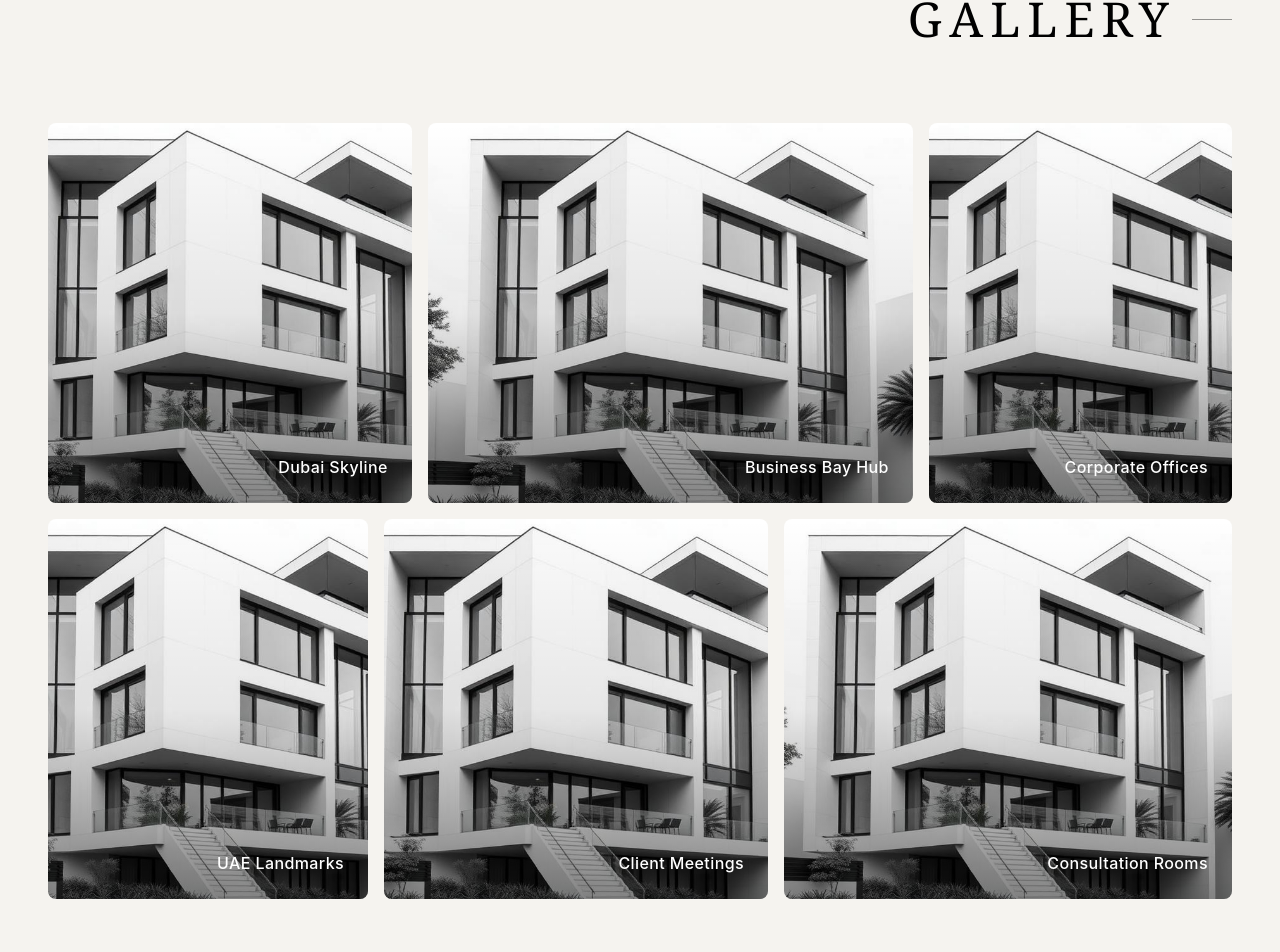
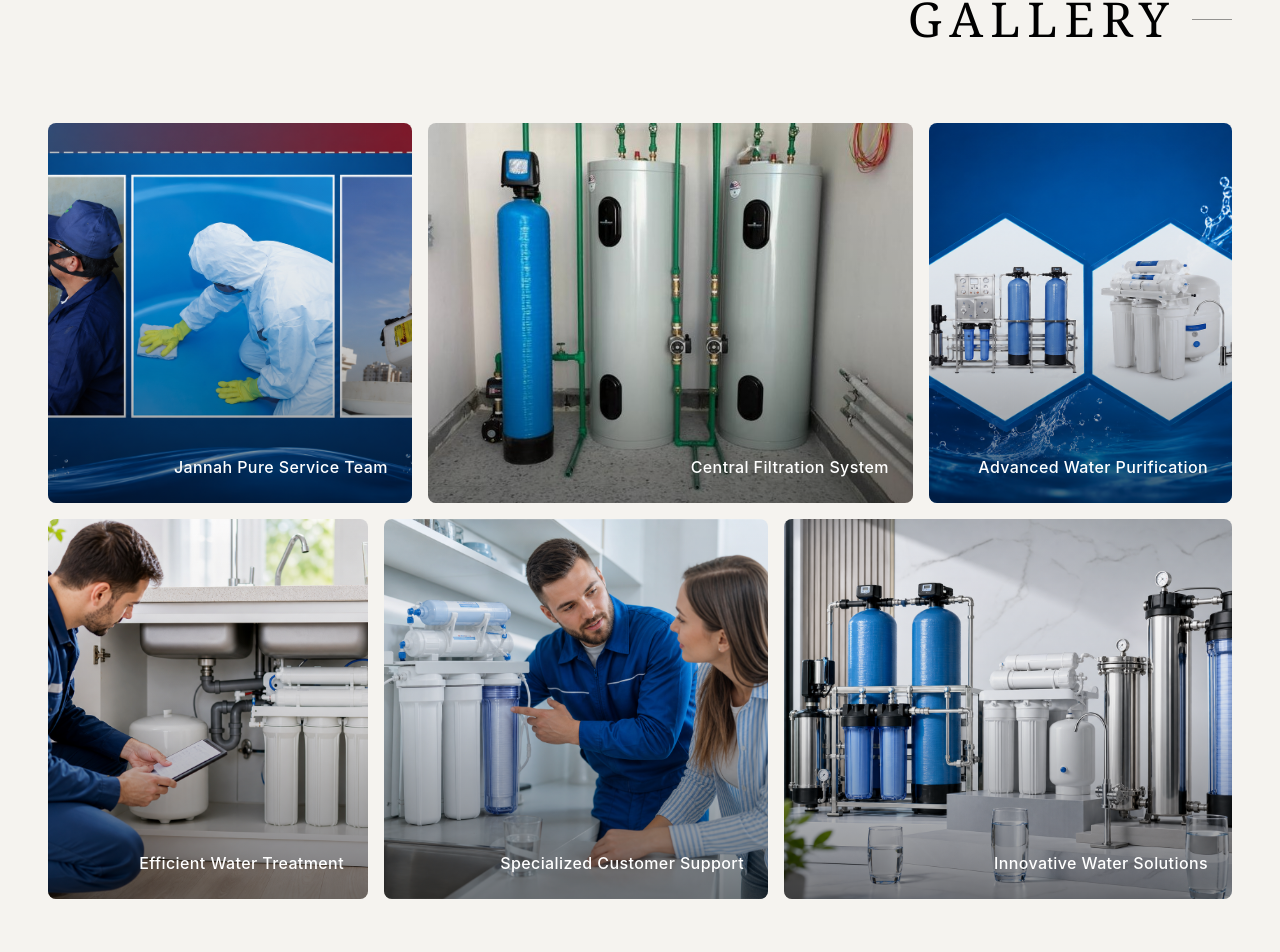
Before and after one commit to muhammedsuhailkm/jannahpure-web, a Next.js app: page /gallery in a window 1280 px wide. Shown: the part 197-1149 px from the top of the page. Built offline with nearby package versions, Linux system fonts and the light colour scheme.

Commit message:
update 4

```diff
--- a/app/gallery/page.tsx
+++ b/app/gallery/page.tsx
@@ -4,45 +4,64 @@ import { playfair } from "@/lib/fonts";
 import type { Metadata } from "next";
 
 export const metadata: Metadata = {
-  title: "Gallery – Our Work & Projects in Dubai",
+  title: "Gallery - Jannah Pure Water Solutions",
   description:
-    "Explore the Betons Business Services gallery showcasing our corporate offices, consultation spaces, and successful business setup projects across Dubai, UAE.",
+    "Explore Jannah Pure water purification systems, filtration solutions, and service highlights in Qatar.",
   alternates: {
-    canonical: "https://www.betons.ae/gallery",
+    canonical: "https://www.jannahpure.com/gallery",
   },
   openGraph: {
-    title: "Gallery – Betons Business Services Projects in Dubai",
+    title: "Gallery - Jannah Pure Water Solutions",
     description:
-      "View our portfolio of corporate offices, client spaces, and business setup projects across Dubai, UAE.",
-    url: "https://www.betons.ae/gallery",
+      "View Jannah Pure water filtration systems, purification services, and customer-focused solutions in Qatar.",
+    url: "https://www.jannahpure.com/gallery",
     images: [
       {
         url: "/og-image.jpg",
         width: 1200,
         height: 630,
-        alt: "Betons Business Services Gallery – Dubai, UAE",
+        alt: "Jannah Pure Water Solutions Gallery",
       },
     ],
   },
 };
 
-const primaryGalleryImage = "/project-1.jpg";
-
 const galleryItems = [
-  // Row 1
-  { src: primaryGalleryImage, label: "Corporate Offices", span: "col-span-1", height: "h-[320px] md:h-[380px]" },
-  { src: primaryGalleryImage, label: "Business Bay Hub", span: "col-span-1 md:col-span-1", height: "h-[320px] md:h-[380px]" },
-  { src: primaryGalleryImage, label: "Dubai Skyline", span: "col-span-1", height: "h-[320px] md:h-[380px]" },
-  // Row 2
-  { src: primaryGalleryImage, label: "Consultation Rooms", span: "col-span-1 md:col-span-1", height: "h-[320px] md:h-[380px]" },
-  { src: primaryGalleryImage, label: "Client Meetings", span: "col-span-1", height: "h-[320px] md:h-[380px]" },
-  { src: primaryGalleryImage, label: "UAE Landmarks", span: "col-span-1", height: "h-[320px] md:h-[380px]" },
+  {
+    src: "/heroo.png",
+    label: "Advanced Water Purification",
+    height: "h-[320px] md:h-[380px]",
+  },
+  {
+    src: "/filter1.jpeg",
+    label: "Central Filtration System",
+    height: "h-[320px] md:h-[380px]",
+  },
+  {
+    src: "/aboutfit.png",
+    label: "Jannah Pure Service Team",
+    height: "h-[320px] md:h-[380px]",
+  },
+  {
+    src: "/about-innovative-solutions.png",
+    label: "Innovative Water Solutions",
+    height: "h-[320px] md:h-[380px]",
+  },
+  {
+    src: "/about-specialized-support.png",
+    label: "Specialized Customer Support",
+    height: "h-[320px] md:h-[380px]",
+  },
+  {
+    src: "/about-cost-efficiency.png",
+    label: "Efficient Water Treatment",
+    height: "h-[320px] md:h-[380px]",
+  },
 ];
 
 export default function GalleryPage() {
   return (
     <main className="min-h-screen bg-[#f5f3ef] dark:bg-background">
-      {/* Header */}
       <section className="w-full pt-40 md:pt-48 pb-12 md:pb-16 px-6 lg:px-12">
         <div className="max-w-7xl mx-auto">
           <div className="flex items-center gap-4 mb-4">
@@ -56,14 +75,12 @@ export default function GalleryPage() {
         </div>
       </section>
 
-      {/* Gallery Grid */}
       <section className="w-full px-6 lg:px-12 pb-24 md:pb-32">
         <div className="max-w-7xl mx-auto">
-          {/* Row 1: 3 columns — small / large / medium */}
           <div className="grid grid-cols-1 sm:grid-cols-2 lg:grid-cols-[1fr_1.6fr_1.2fr] gap-4 mb-4">
-            {galleryItems.slice(0, 3).map((item, i) => (
+            {galleryItems.slice(0, 3).map((item) => (
               <div
-                key={i}
+                key={item.src}
                 className={`group relative overflow-hidden rounded-lg cursor-pointer ${item.height}`}
               >
                 <Image
@@ -73,9 +90,7 @@ export default function GalleryPage() {
                   className="object-cover transition-transform duration-700 group-hover:scale-110"
                   sizes="(max-width: 640px) 100vw, (max-width: 1024px) 50vw, 33vw"
                 />
-                {/* Gradient overlay */}
                 <div className="absolute inset-0 bg-gradient-to-t from-black/60 via-black/10 to-transparent opacity-80 group-hover:opacity-100 transition-opacity duration-500" />
-                {/* Label */}
                 <div className="absolute bottom-0 left-0 right-0 p-5 md:p-6">
                   <p className="text-white text-[15px] md:text-base font-medium tracking-wide">
                     {item.label}
@@ -85,11 +100,10 @@ export default function GalleryPage() {
             ))}
           </div>
 
-          {/* Row 2: 3 columns — large / medium / medium */}
           <div className="grid grid-cols-1 sm:grid-cols-2 lg:grid-cols-[1.4fr_1.2fr_1fr] gap-4">
-            {galleryItems.slice(3, 6).map((item, i) => (
+            {galleryItems.slice(3, 6).map((item) => (
               <div
-                key={i}
+                key={item.src}
                 className={`group relative overflow-hidden rounded-lg cursor-pointer ${item.height}`}
               >
                 <Image
@@ -99,9 +113,7 @@ export default function GalleryPage() {
                   className="object-cover transition-transform duration-700 group-hover:scale-110"
                   sizes="(max-width: 640px) 100vw, (max-width: 1024px) 50vw, 33vw"
                 />
-                {/* Gradient overlay */}
                 <div className="absolute inset-0 bg-gradient-to-t from-black/60 via-black/10 to-transparent opacity-80 group-hover:opacity-100 transition-opacity duration-500" />
-                {/* Label */}
                 <div className="absolute bottom-0 left-0 right-0 p-5 md:p-6">
                   <p className="text-white text-[15px] md:text-base font-medium tracking-wide">
                     {item.label}
--- a/components/Navigation.tsx
+++ b/components/Navigation.tsx
@@ -154,9 +154,9 @@ const Navigation = () => {
           </Link>
 
           {/* Left Side Group (in RTL this visually aligns to left side of screen) */}
-          <div className="hidden md:flex items-center space-x-12 space-x-reverse">
+          <div className="hidden md:flex items-center gap-x-12">
             {/* Desktop Menu */}
-            <div className="flex items-center space-x-12 space-x-reverse">
+            <div className="flex items-center gap-x-12">
               <Link href="/about" onClick={handleClick}>
                 من نحن
               </Link>
```
Also changed, not shown: app/layout.tsx (+3 -0 lines), public/robots.txt.
